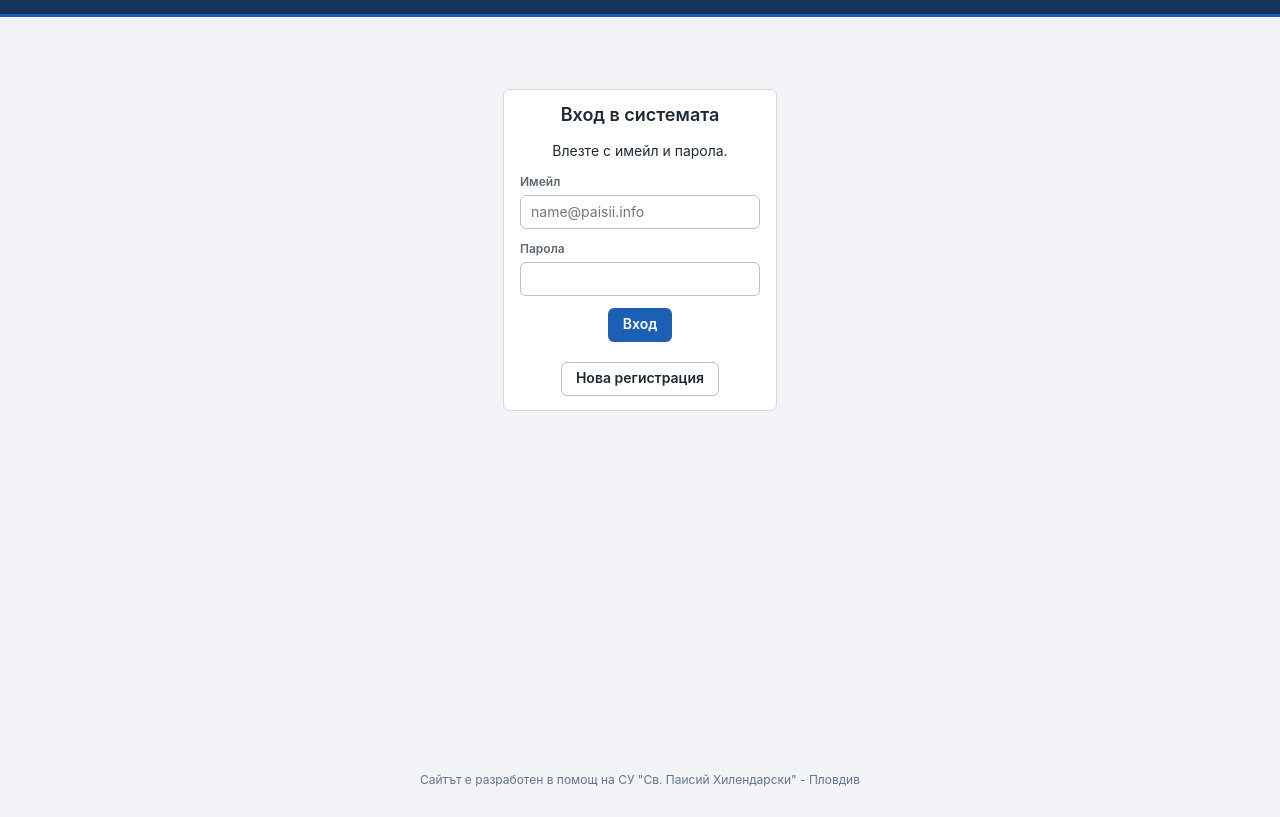
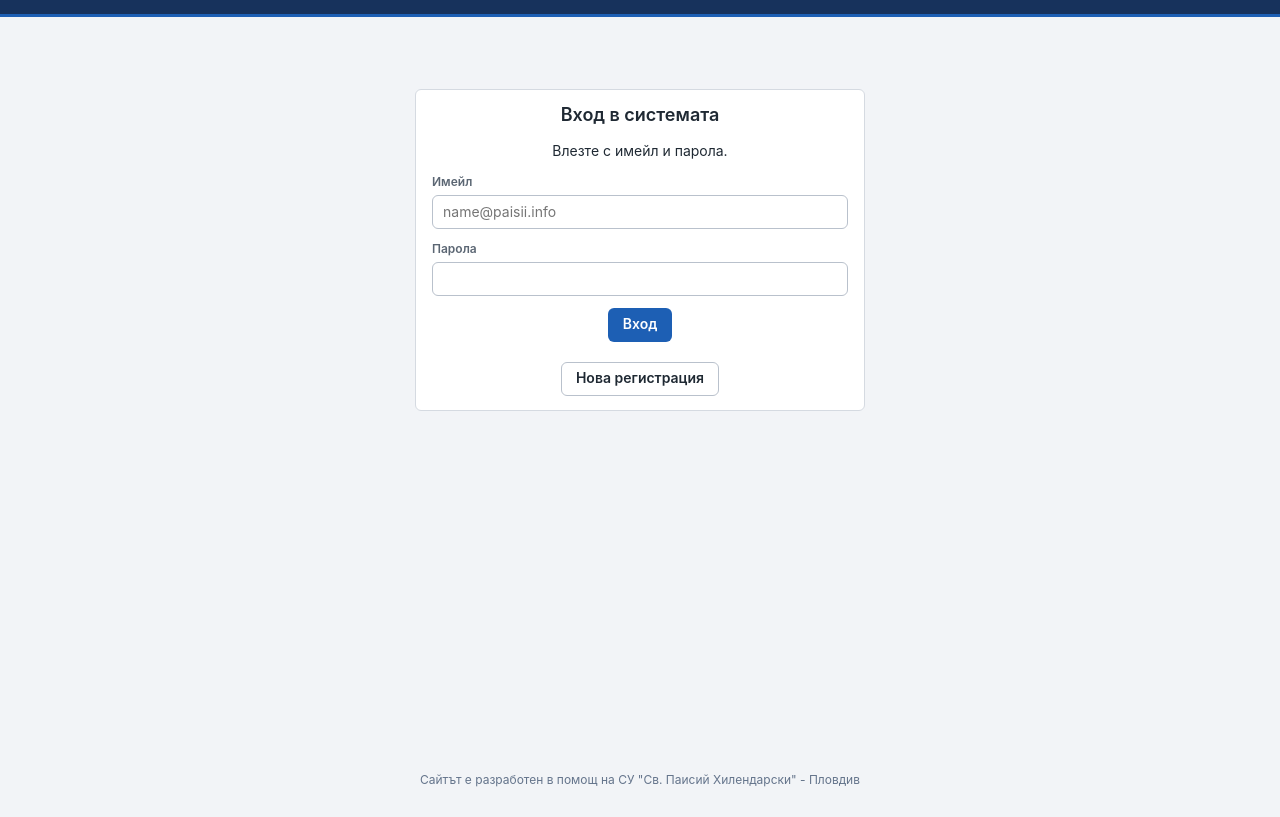
Before and after one commit to DalowS/konsultacii-project, a website: page index.html in a window 1280 px wide. Shown: the part 42-859 px from the top of the page. Drawn offline with nearby package versions, Linux system fonts and the light colour scheme.

Commit message:
js update

```diff
--- a/css/style.css
+++ b/css/style.css
@@ -462,7 +462,13 @@ th {
     border-radius: var(--radius);
     padding: 8px 10px;
 }
+#loginScreen {
+    width: 100%;
+    max-width: 450px;
 
+    flex-shrink: 0;
+    box-sizing: border-box;
+}
 .modal-actions {
     display: flex;
     justify-content: flex-end;
@@ -471,7 +477,9 @@ th {
     padding: 12px 20px 0;
     border-top: 1px solid var(--line-soft);
 }
-
+main.container:has(#loginScreen:not(.hidden)) {
+    align-items: center;
+}
 .modal-wide { max-width: 980px; }
 
 .admin-login { max-width: 450px; margin: 20px auto; }
--- a/js/app.js
+++ b/js/app.js
@@ -601,11 +601,24 @@ async function submitAuth() {
     }
 }
 
+
 async function logout() {
-    try { await auth.signOut(); } catch (error) { console.error(error); }
+    try {
+        await auth.signOut();
+    } catch (error) {
+        console.error(error);
+    }
+
     teardown();
+
+    // Връщаме формата в режим „Вход“
+    if (authMode !== "login") {
+        toggleAuthMode();
+    }
+
     showScreen("loginScreen");
 }
+
 
 /*
     ==========================================================
```
